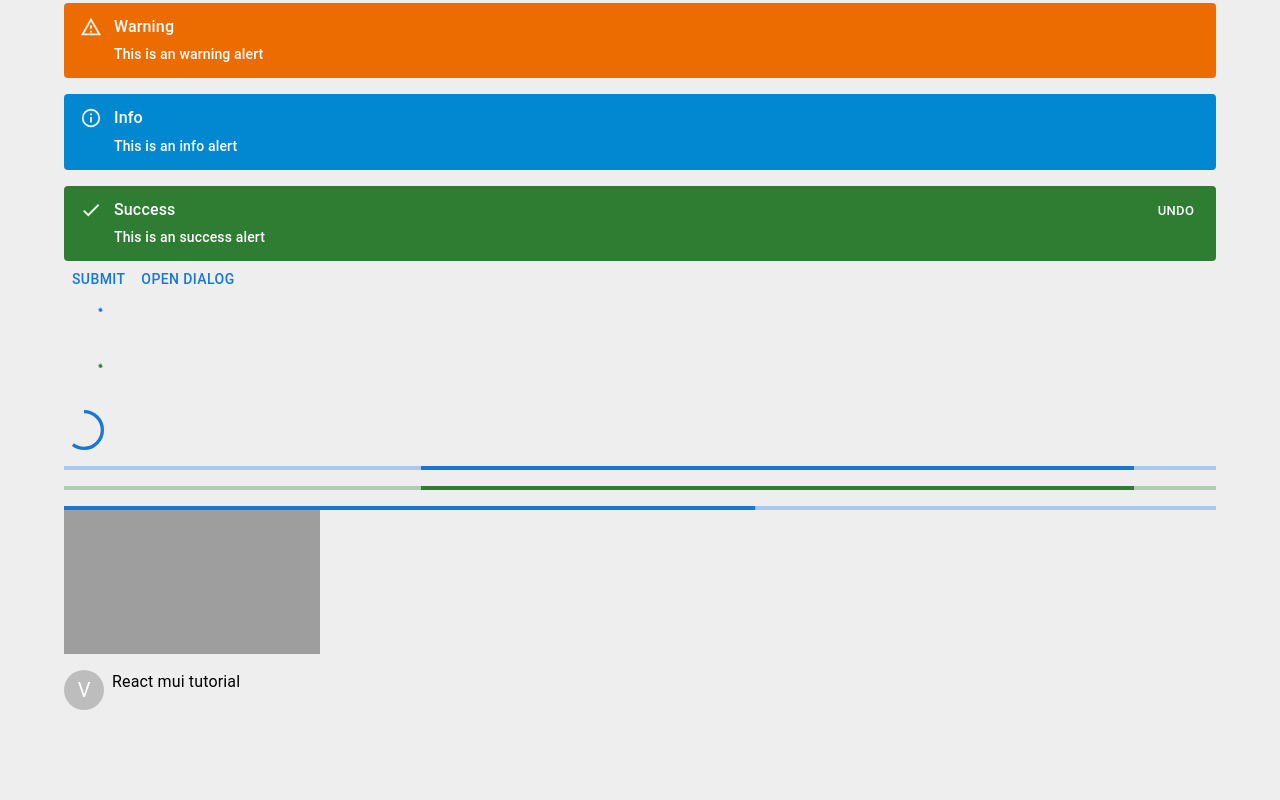
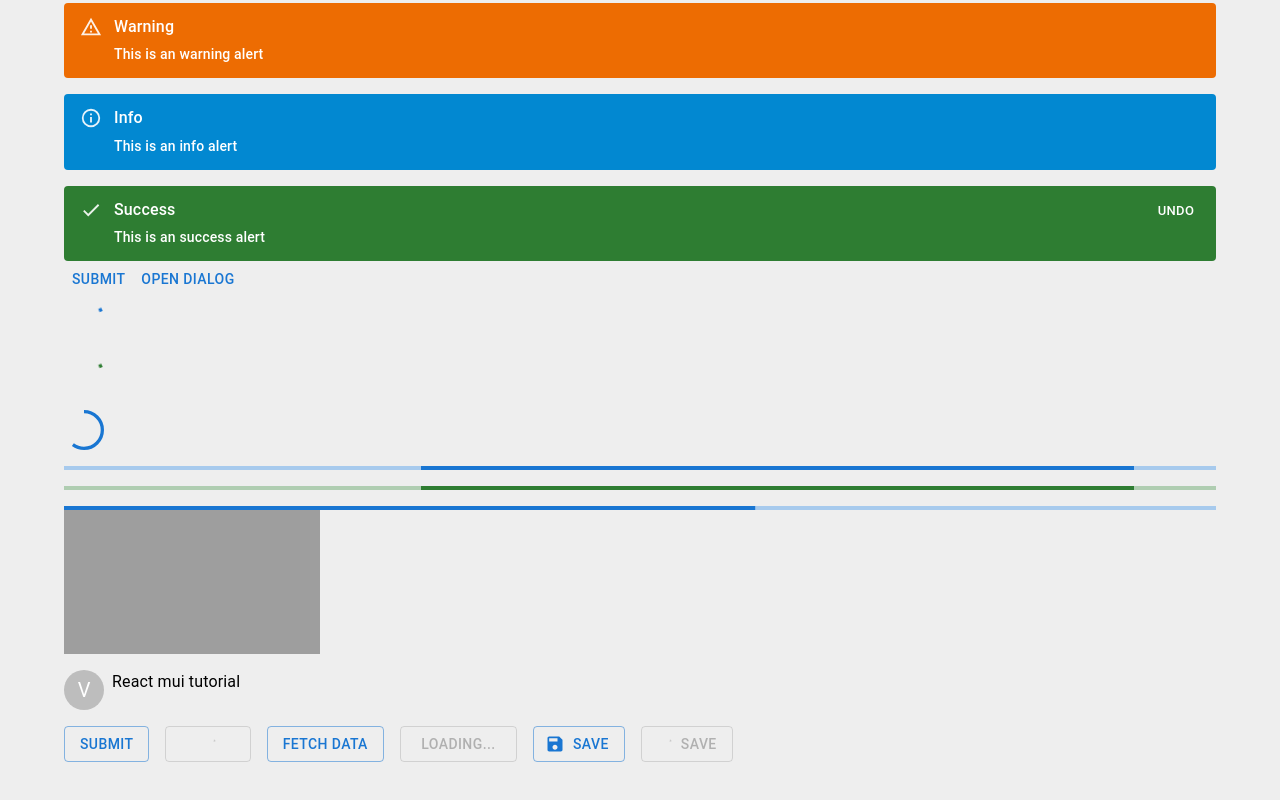
Before and after one commit to HaktanAlbayrak/react-mui-demo, a React (Create React App) app: page / in a window 1280 px wide. Shown: the part 6266-7066 px from the top of the page. Before the commit the page ends 7040 px from the top, so only its background shows below. Built offline with nearby package versions, Linux system fonts and the light colour scheme; grey boxes are pictures that could not be loaded.

Commit message:
Mui Loading Button

```diff
--- a/package.json
+++ b/package.json
@@ -3,9 +3,11 @@
   "version": "0.1.0",
   "private": true,
   "dependencies": {
+    "@date-io/date-fns": "^2.16.0",
     "@emotion/react": "^11.10.6",
     "@emotion/styled": "^11.10.6",
     "@mui/icons-material": "^5.11.16",
+    "@mui/lab": "^5.0.0-alpha.131",
     "@mui/material": "^5.12.1",
     "@testing-library/jest-dom": "^5.16.5",
     "@testing-library/react": "^13.4.0",
@@ -14,6 +16,7 @@
     "@types/node": "^16.18.24",
     "@types/react": "^18.2.0",
     "@types/react-dom": "^18.2.0",
+    "date-fns": "^2.30.0",
     "react": "^18.2.0",
     "react-dom": "^18.2.0",
     "react-scripts": "5.0.1",
--- a/src/App.tsx
+++ b/src/App.tsx
@@ -29,6 +29,7 @@ import { MuiSnackbar } from './components/MuiSnackbar';
 import { MuiDialog } from './components/MuiDialog';
 import { MuiProgress } from './components/MuiProgress';
 import { MuiSkeleton } from './components/MuiSkeleton';
+import { MuiLoadingButton } from './components/MuiLoadingButton';
 
 function App() {
   return (
@@ -63,6 +64,7 @@ function App() {
       <MuiDialog />
       <MuiProgress />
       <MuiSkeleton />
+      <MuiLoadingButton />
     </div>
   );
 }
--- /dev/null
+++ b/src/components/MuiLoadingButton.tsx
@@ -0,0 +1,35 @@
+import { Stack } from '@mui/material';
+import { LoadingButton } from '@mui/lab';
+import SaveIcon from '@mui/icons-material/Save';
+
+export const MuiLoadingButton = () => {
+  return (
+    <Stack spacing={2} direction='row' mt={2}>
+      <LoadingButton variant='outlined'>Submit</LoadingButton>
+      <LoadingButton loading variant='outlined'>
+        Submit
+      </LoadingButton>
+      <LoadingButton loadingIndicator='Loading...' variant='outlined'>
+        Fetch data
+      </LoadingButton>
+      <LoadingButton loading loadingIndicator='Loading...' variant='outlined'>
+        Fetch data
+      </LoadingButton>
+      <LoadingButton
+        variant='outlined'
+        loadingPosition='start'
+        startIcon={<SaveIcon />}
+      >
+        Save
+      </LoadingButton>
+      <LoadingButton
+        loading
+        variant='outlined'
+        loadingPosition='start'
+        startIcon={<SaveIcon />}
+      >
+        Save
+      </LoadingButton>
+    </Stack>
+  );
+};
```
Also changed, not shown: 1 other file (tests, documents, lock files or other folders).
